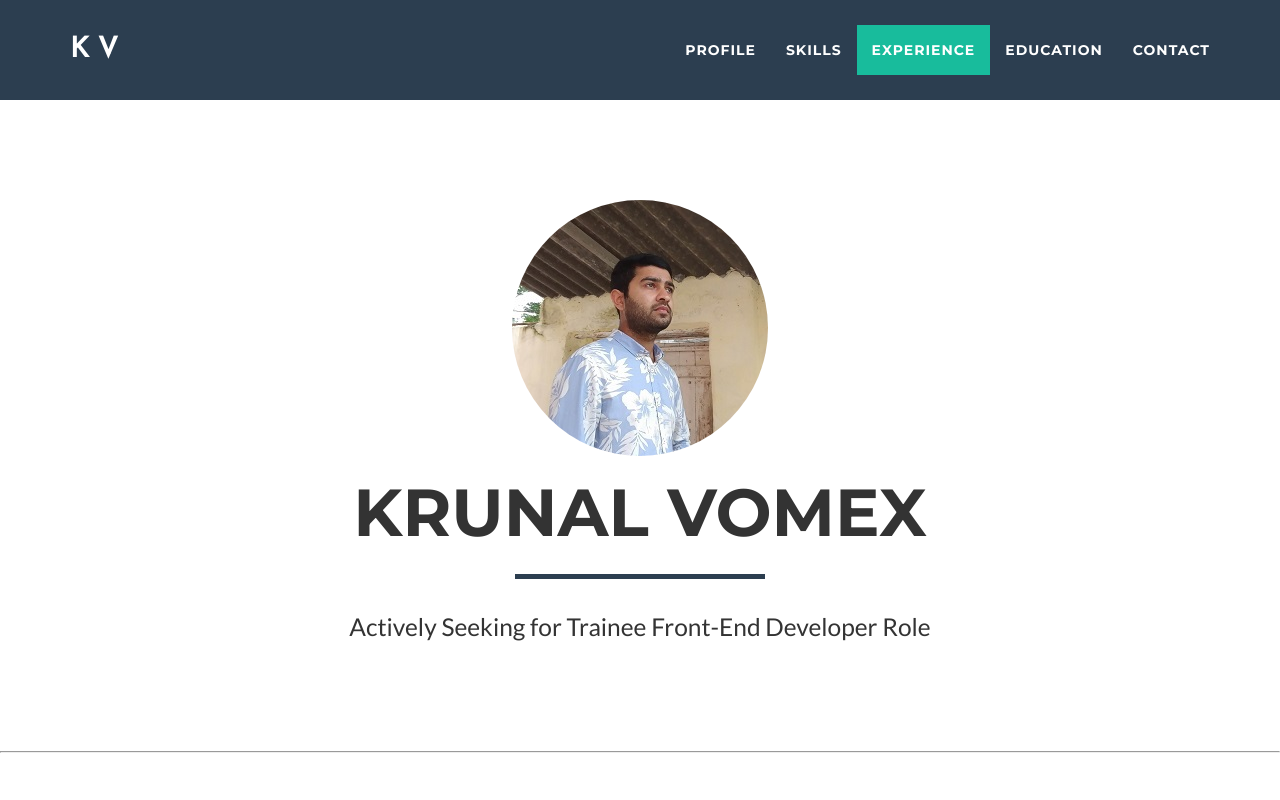
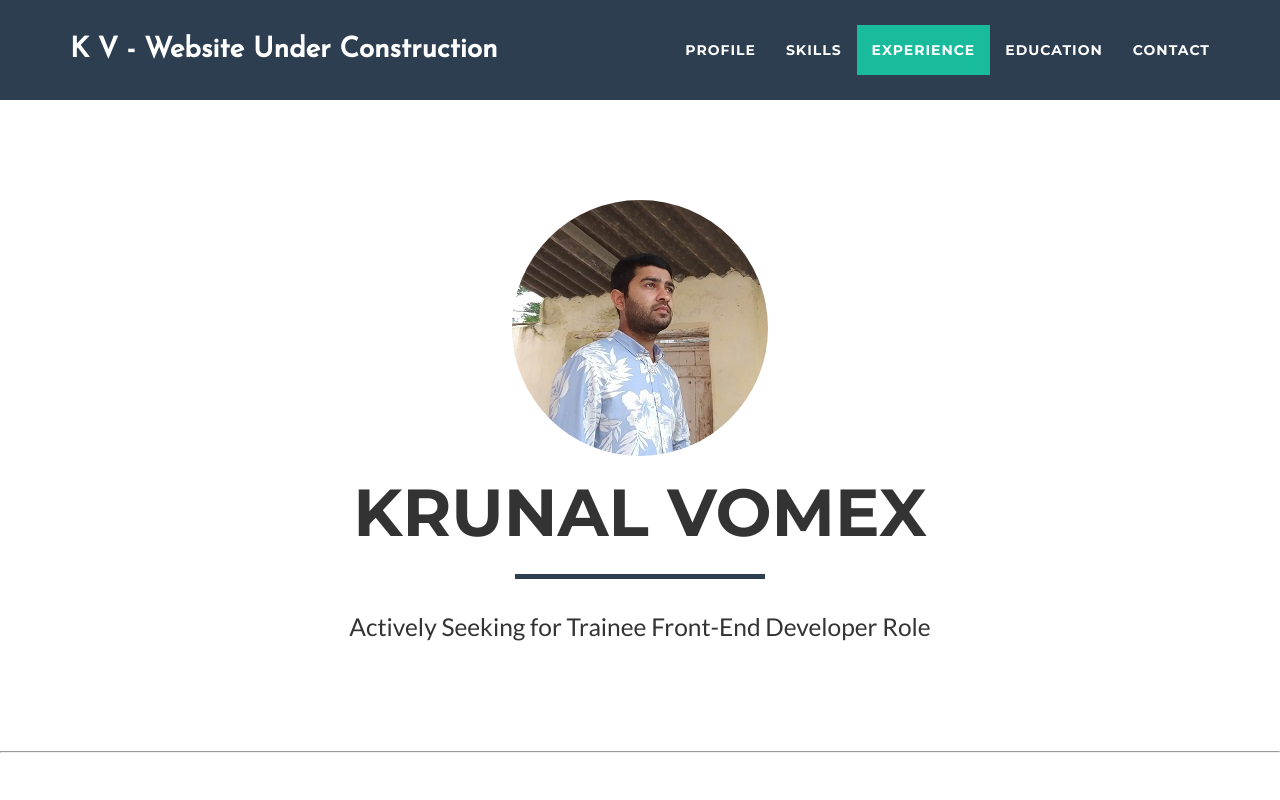
Before and after one commit to krunaldmu/freelance, a website: page index.html in a window 1280 px wide. Shown: the top 800 px of the page. Drawn offline with nearby package versions, Linux system fonts and the light colour scheme.

Commit message:
modifiled index page

```diff
--- a/index.html
+++ b/index.html
@@ -44,7 +44,7 @@
                 <button type="button" class="navbar-toggle" data-toggle="collapse" data-target="#bs-example-navbar-collapse-1">
                     <span class="sr-only">Toggle navigation</span> Menu <i class="fa fa-bars"></i>
                 </button>
-                <a class="navbar-brand" href="#page-top">K V</a>
+                <a class="navbar-brand" href="#page-top">K V - Website Under Construction</a>
             </div>
 
             <!-- Collect the nav links, forms, and other content for toggling -->
```
